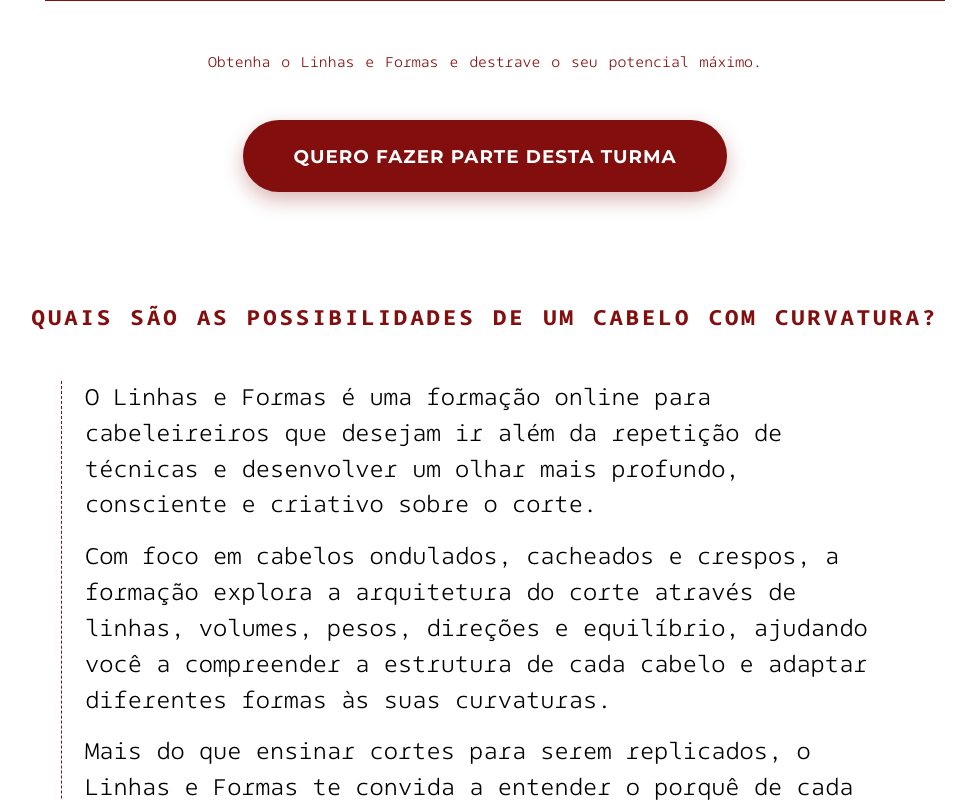
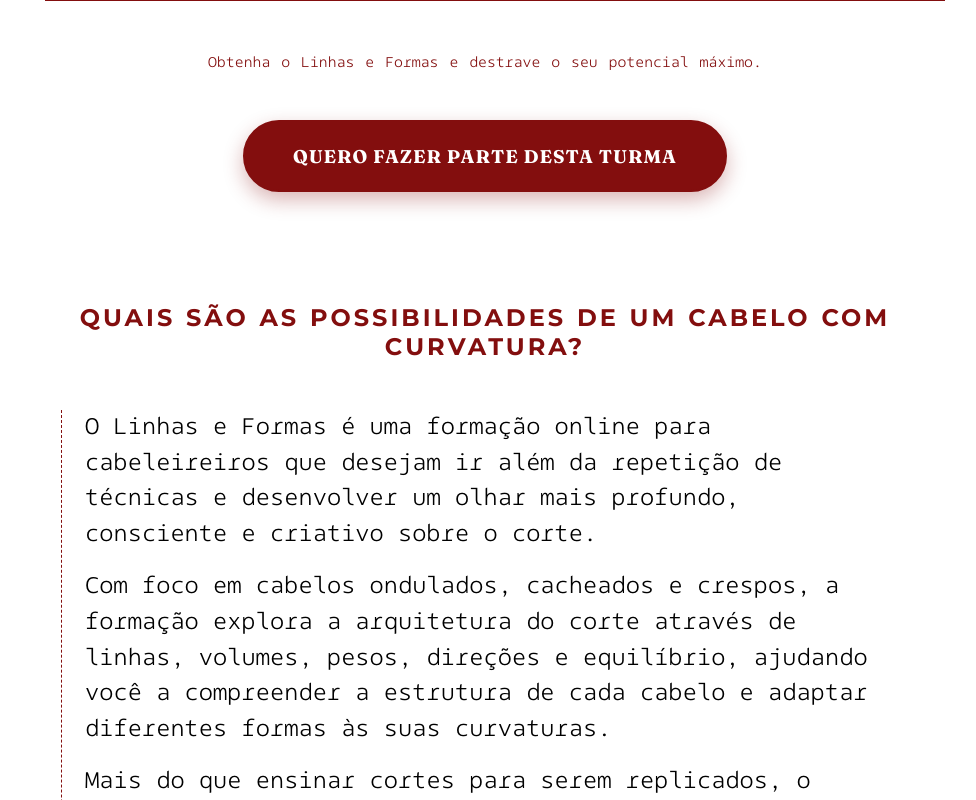
Before and after one commit to 3ielzinh/grifty, a React (Vite) app: page / in a window 1280 px wide. Shown: the part 1780-2580 px from the top of the page, without its empty margins (155-1131 px from the left). Built offline with nearby package versions, Linux system fonts and the light colour scheme.

Commit message:
fix: update site typography

```diff
--- a/src/components/p7/P7.jsx
+++ b/src/components/p7/P7.jsx
@@ -77,7 +77,7 @@
 
             {/* CARD 3: BOLETO PARCELADO */}
             <div className="p7-card">
-\              <div className="p7-card-header">
+              <div className="p7-card-header">
                 <h3 className="p7-card-title">Boleto Parcelado</h3>
               </div>
               <div className="p7-card-price">
--- a/src/global.css
+++ b/src/global.css
@@ -65,7 +65,6 @@
 
 button {
   cursor: pointer;
-  font-family: var(--font2);
 }
 
 button:focus,
@@ -117,8 +116,25 @@
     scroll-behavior: smooth;
 }
 body{
-    font-family: var(--font3);
-    font-variation-settings:
-        "wght" 300,
-        "opsz" 14;
+    font-family: var(--font1-light);
+    font-weight: 300;
 }
+
+body * {
+    font-family: inherit !important;
+}
+
+body h1,
+body h2,
+body h3,
+body h4,
+body h5,
+body h6 {
+    font-family: var(--font2) !important;
+    font-weight: 700 !important;
+}
+
+body button,
+body .p7-help-link {
+    font-family: var(--font3) !important;
+}
```
